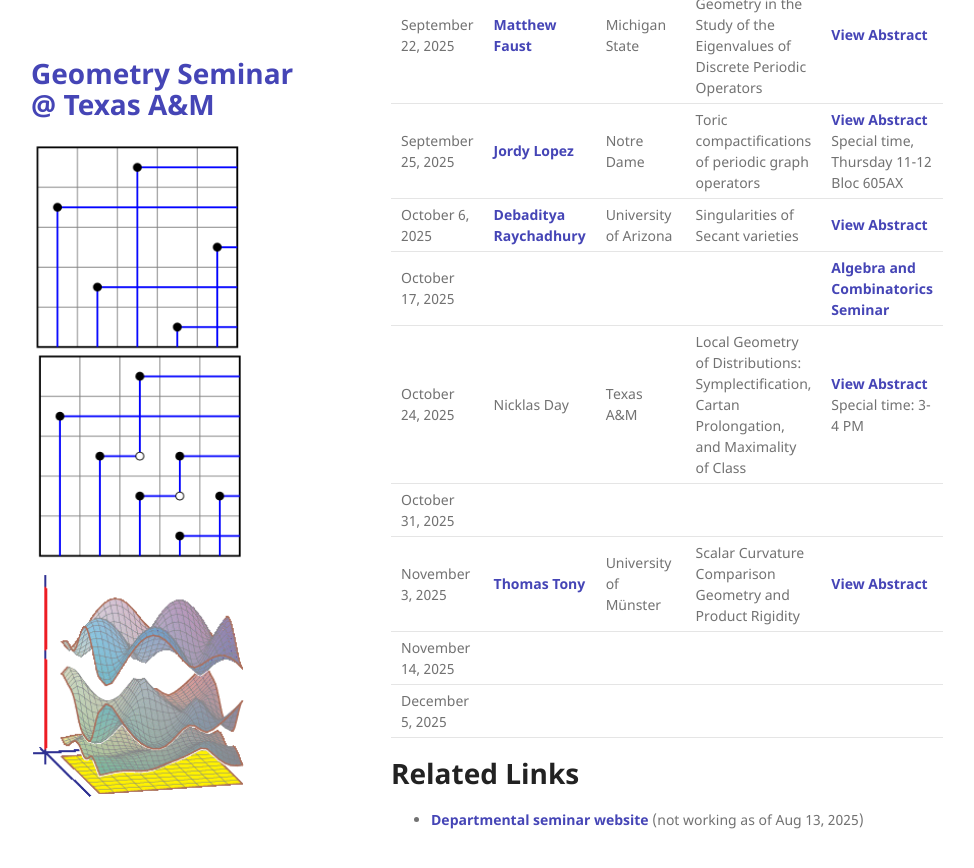
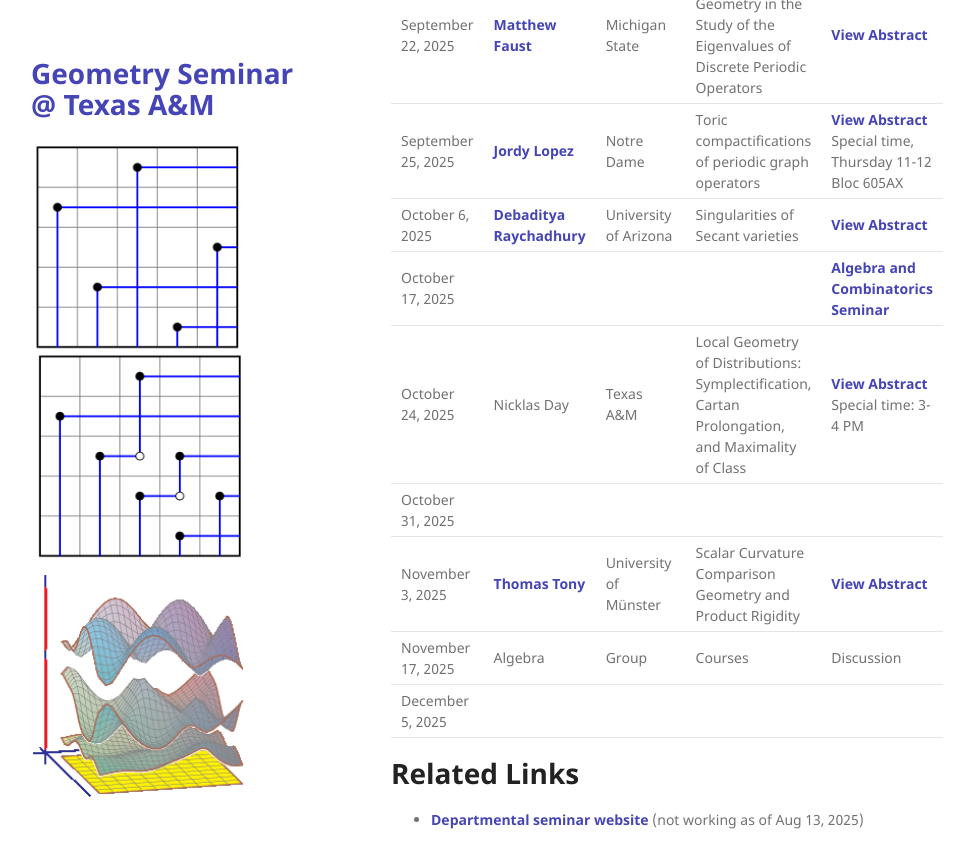
Before and after one commit to tamu-seminar/geometry, a Jekyll site: the page built from index.md, in a window 1280 px wide and 900 px high, scrolled down 531 px. Shown: the top 868 px of the window, without its empty margins (179-1153 px from the left). Built offline with Jekyll 4.4.1, drawn with Linux system fonts in a browser that asks for light colours.

Commit message:
updated algebra courses discussion

```diff
--- a/index.md
+++ b/index.md
@@ -34,7 +34,7 @@ The organizers are [Frank Sottile](https://franksottile.github.io/) and others.
 | October 24, 2025  | Nicklas Day   | Texas A&M  | Local Geometry of Distributions: Symplectification, Cartan Prolongation, and Maximality of Class  |  <span class="abstract-link" onclick="showAbstract('Day')">View Abstract</span>  Special time: 3-4 PM |
 | October 31, 2025  |      |   |      |       |
 | November 3, 2025  | [Thomas Tony](https://ttony.eu/)   | University of Münster  |  Scalar Curvature Comparison Geometry and Product Rigidity     | <span class="abstract-link" onclick="showAbstract('Tony')">View Abstract</span>      |
-| November 14, 2025 |      |   |       |       |
+| November 17, 2025 |  Algebra     | Group   |  Courses      | Discussion      |
 | December 5, 2025  |      |   |       |       |
 
 
```
